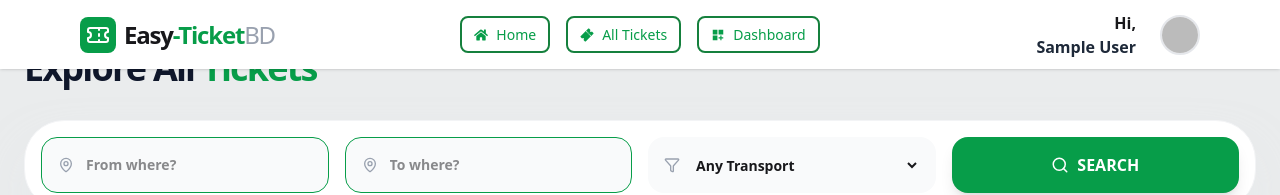
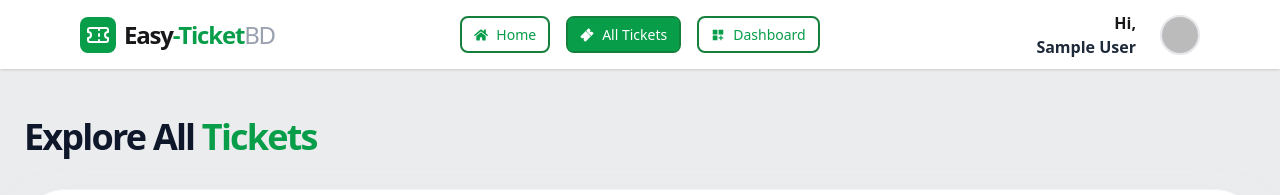
Before and after one commit to humayungit815/easy-ticket-bd-client, a React (Vite) app: page /all-tickets in a window 1280 px wide. Shown: the top 195 px of the page. Built offline with nearby package versions, Linux system fonts and the light colour scheme; no server answers; sample sign-in values are in the browser's storage.

Commit message:
success page added

```diff
--- a/src/Pages/AllTickets/AllTickets.jsx
+++ b/src/Pages/AllTickets/AllTickets.jsx
@@ -90,7 +90,7 @@ const AllTickets = () => {
 	}
 
 	return (
-		<div className="min-h-screen pb-20">
+		<div className="pt-[69px] pb-20">
 			{/* 1. Header & Search Bar Section */}
 			<div className=" border-b border-gray-100 pt-12 pb-8 px-6">
 				<div className="max-w-7xl mx-auto">
--- a/src/components/Navbar/Navbar.jsx
+++ b/src/components/Navbar/Navbar.jsx
@@ -9,33 +9,8 @@ import {CgProfile} from "react-icons/cg";
 import {Ticket} from "lucide-react";
 
 const Navbar = () => {
-	const {user, logOut, loading} = useAuth();
-	const link = (
-		<>
-			<li className="border-2 rounded-lg border-[#15803d] hover:bg-[#079d49] hover:text-white">
-				<NavLink to="/">
-					{" "}
-					<FaHome /> Home
-				</NavLink>
-			</li>
-			{user && (
-				<li className="border-2 rounded-lg border-[#15803d] hover:bg-[#079d49] hover:text-white mx-4">
-					<NavLink to="/all-tickets">
-						{" "}
-						<IoTicket /> All Tickets
-					</NavLink>
-				</li>
-			)}
-			{user && (
-				<li className="border-2 rounded-lg border-[#15803d] hover:bg-[#079d49] hover:text-white">
-					<NavLink to="/dashboard">
-						{" "}
-						<MdDashboardCustomize /> Dashboard
-					</NavLink>
-				</li>
-			)}
-		</>
-	);
+	const {user, logOut} = useAuth();
+
 
 	const handleLogout = () => {
 		logOut()
@@ -61,9 +36,6 @@ const Navbar = () => {
 		document.addEventListener("mousedown", handleClickOutside);
 		return () => document.removeEventListener("mousedown", handleClickOutside);
 	}, []);
-	if (loading) {
-		return <p>Loading...</p>;
-	}
 	return (
 		<div className="fixed top-0 left-0 w-full z-50">
 			<nav className="navbar bg-white shadow-sm px-20">
@@ -90,7 +62,28 @@ const Navbar = () => {
 							tabIndex="-1"
 							className="menu menu-sm dropdown-content bg-base-100 rounded-box z-1 mt-3 w-52 p-2 shadow"
 						>
-							{link}
+							<li className="border-2 rounded-lg border-[#15803d] hover:bg-[#079d49] hover:text-white">
+								<NavLink to="/">
+									{" "}
+									<FaHome /> Home
+								</NavLink>
+							</li>
+							{user && (
+								<li className="border-2 rounded-lg border-[#15803d] hover:bg-[#079d49] hover:text-white mx-4">
+									<NavLink to="/all-tickets">
+										{" "}
+										<IoTicket /> All Tickets
+									</NavLink>
+								</li>
+							)}
+							{user && (
+								<li className="border-2 rounded-lg border-[#15803d] hover:bg-[#079d49] hover:text-white">
+									<NavLink to="/dashboard">
+										{" "}
+										<MdDashboardCustomize /> Dashboard
+									</NavLink>
+								</li>
+							)}
 						</ul>
 					</div>
 					<Link to="/">
@@ -107,7 +100,28 @@ const Navbar = () => {
 				</div>
 				<div className="navbar-center hidden lg:flex">
 					<ul className="menu menu-horizontal px-1 font-medium text-[#079d49]">
-						{link}
+						<li className="border-2 rounded-lg border-[#15803d] hover:bg-[#079d49] hover:text-white">
+							<NavLink to="/">
+								{" "}
+								<FaHome /> Home
+							</NavLink>
+						</li>
+						{user && (
+							<li className="border-2 rounded-lg border-[#15803d] hover:bg-[#079d49] hover:text-white mx-4">
+								<NavLink to="/all-tickets">
+									{" "}
+									<IoTicket /> All Tickets
+								</NavLink>
+							</li>
+						)}
+						{user && (
+							<li className="border-2 rounded-lg border-[#15803d] hover:bg-[#079d49] hover:text-white">
+								<NavLink to="/dashboard">
+									{" "}
+									<MdDashboardCustomize /> Dashboard
+								</NavLink>
+							</li>
+						)}
 					</ul>
 				</div>
 				<div className="navbar-end flex gap-3">
--- a/src/index.css
+++ b/src/index.css
@@ -4,3 +4,7 @@
 body {
 	background-color: #eaeced;
 }
+nav a.active {
+	background-color: #079d49;
+	color: white;
+}
```
